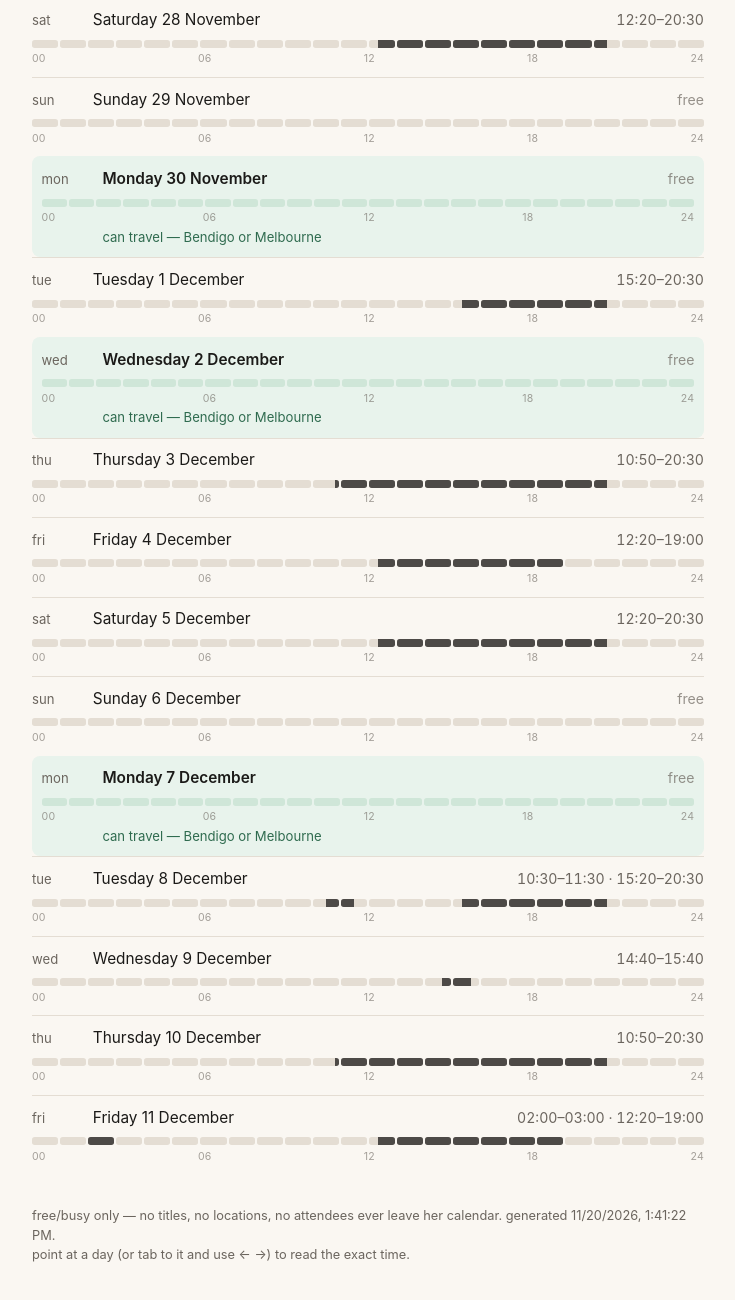
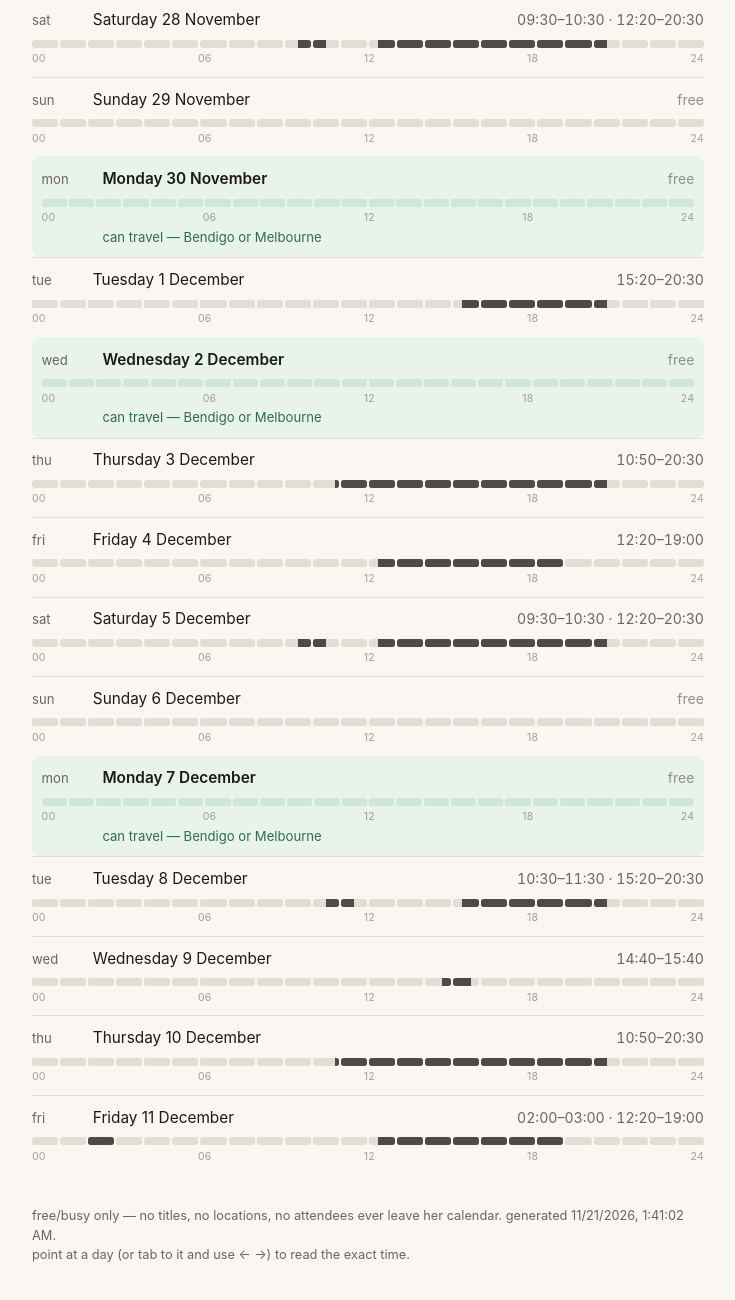
Before and after one commit to BuyMyMojo/aria-availabilities, a plain HTML site: page index.html in a window 1280 px wide. Shown: the part 676-1976 px from the top of the page, without its empty margins (272-1007 px from the left). Drawn offline with Linux system fonts and the light colour scheme.

Commit message:
availabilities: 2026-11-21T01:41Z

```diff
--- a/index.html
+++ b/index.html
@@ -117,9 +117,9 @@
       <li class="day">
         <span class="wd">Sat</span>
         <span class="date">Saturday 28 November</span>
-        <span class="slots">12:20–20:30</span>
+        <span class="slots">09:30–10:30 · 12:20–20:30</span>
         <div class="bar" role="slider" tabindex="0" data-i="7"
-             aria-label="read the time on Saturday 28 November — arrow keys move through the day"><span class="hbox"></span><span class="hbox"></span><span class="hbox"></span><span class="hbox"></span><span class="hbox"></span><span class="hbox"></span><span class="hbox"></span><span class="hbox"></span><span class="hbox"></span><span class="hbox"></span><span class="hbox"></span><span class="hbox"></span><span class="hbox"><i style="left:33.33%;width:66.67%"></i></span><span class="hbox"><i style="left:0.00%;width:100.00%"></i></span><span class="hbox"><i style="left:0.00%;width:100.00%"></i></span><span class="hbox"><i style="left:0.00%;width:100.00%"></i></span><span class="hbox"><i style="left:0.00%;width:100.00%"></i></span><span class="hbox"><i style="left:0.00%;width:100.00%"></i></span><span class="hbox"><i style="left:0.00%;width:100.00%"></i></span><span class="hbox"><i style="left:0.00%;width:100.00%"></i></span><span class="hbox"><i style="left:0.00%;width:50.00%"></i></span><span class="hbox"></span><span class="hbox"></span><span class="hbox"></span></div>
+             aria-label="read the time on Saturday 28 November — arrow keys move through the day"><span class="hbox"></span><span class="hbox"></span><span class="hbox"></span><span class="hbox"></span><span class="hbox"></span><span class="hbox"></span><span class="hbox"></span><span class="hbox"></span><span class="hbox"></span><span class="hbox"><i style="left:50.00%;width:50.00%"></i></span><span class="hbox"><i style="left:0.00%;width:50.00%"></i></span><span class="hbox"></span><span class="hbox"><i style="left:33.33%;width:66.67%"></i></span><span class="hbox"><i style="left:0.00%;width:100.00%"></i></span><span class="hbox"><i style="left:0.00%;width:100.00%"></i></span><span class="hbox"><i style="left:0.00%;width:100.00%"></i></span><span class="hbox"><i style="left:0.00%;width:100.00%"></i></span><span class="hbox"><i style="left:0.00%;width:100.00%"></i></span><span class="hbox"><i style="left:0.00%;width:100.00%"></i></span><span class="hbox"><i style="left:0.00%;width:100.00%"></i></span><span class="hbox"><i style="left:0.00%;width:50.00%"></i></span><span class="hbox"></span><span class="hbox"></span><span class="hbox"></span></div>
         <div class="ticks"><span>00</span><span>06</span><span>12</span><span>18</span><span>24</span></div>
 
       </li>
@@ -180,9 +180,9 @@
       <li class="day">
         <span class="wd">Sat</span>
         <span class="date">Saturday 5 December</span>
-        <span class="slots">12:20–20:30</span>
+        <span class="slots">09:30–10:30 · 12:20–20:30</span>
         <div class="bar" role="slider" tabindex="0" data-i="14"
-             aria-label="read the time on Saturday 5 December — arrow keys move through the day"><span class="hbox"></span><span class="hbox"></span><span class="hbox"></span><span class="hbox"></span><span class="hbox"></span><span class="hbox"></span><span class="hbox"></span><span class="hbox"></span><span class="hbox"></span><span class="hbox"></span><span class="hbox"></span><span class="hbox"></span><span class="hbox"><i style="left:33.33%;width:66.67%"></i></span><span class="hbox"><i style="left:0.00%;width:100.00%"></i></span><span class="hbox"><i style="left:0.00%;width:100.00%"></i></span><span class="hbox"><i style="left:0.00%;width:100.00%"></i></span><span class="hbox"><i style="left:0.00%;width:100.00%"></i></span><span class="hbox"><i style="left:0.00%;width:100.00%"></i></span><span class="hbox"><i style="left:0.00%;width:100.00%"></i></span><span class="hbox"><i style="left:0.00%;width:100.00%"></i></span><span class="hbox"><i style="left:0.00%;width:50.00%"></i></span><span class="hbox"></span><span class="hbox"></span><span class="hbox"></span></div>
+             aria-label="read the time on Saturday 5 December — arrow keys move through the day"><span class="hbox"></span><span class="hbox"></span><span class="hbox"></span><span class="hbox"></span><span class="hbox"></span><span class="hbox"></span><span class="hbox"></span><span class="hbox"></span><span class="hbox"></span><span class="hbox"><i style="left:50.00%;width:50.00%"></i></span><span class="hbox"><i style="left:0.00%;width:50.00%"></i></span><span class="hbox"></span><span class="hbox"><i style="left:33.33%;width:66.67%"></i></span><span class="hbox"><i style="left:0.00%;width:100.00%"></i></span><span class="hbox"><i style="left:0.00%;width:100.00%"></i></span><span class="hbox"><i style="left:0.00%;width:100.00%"></i></span><span class="hbox"><i style="left:0.00%;width:100.00%"></i></span><span class="hbox"><i style="left:0.00%;width:100.00%"></i></span><span class="hbox"><i style="left:0.00%;width:100.00%"></i></span><span class="hbox"><i style="left:0.00%;width:100.00%"></i></span><span class="hbox"><i style="left:0.00%;width:50.00%"></i></span><span class="hbox"></span><span class="hbox"></span><span class="hbox"></span></div>
         <div class="ticks"><span>00</span><span>06</span><span>12</span><span>18</span><span>24</span></div>
 
       </li>
@@ -248,10 +248,10 @@
   </footer>
 </main>
 <script>
-  const generated = "2026-11-20T13:41:22.215Z";
+  const generated = "2026-11-21T01:41:02.903Z";
   // Labels read off the SAME spans the boxes were filled from, so a tooltip can never contradict the colour
   // under the pointer.
-  const DAYS = [{"label":"Saturday 21 November","allDay":false,"spans":[[570,630],[740,1230]]},{"label":"Sunday 22 November","allDay":false,"spans":[]},{"label":"Monday 23 November","allDay":false,"spans":[[660,690]]},{"label":"Tuesday 24 November","allDay":false,"spans":[[570,630],[920,1230]]},{"label":"Wednesday 25 November","allDay":true,"spans":[]},{"label":"Thursday 26 November","allDay":true,"spans":[[650,1230]]},{"label":"Friday 27 November","allDay":false,"spans":[[740,1140]]},{"label":"Saturday 28 November","allDay":false,"spans":[[740,1230]]},{"label":"Sunday 29 November","allDay":false,"spans":[]},{"label":"Monday 30 November","allDay":false,"spans":[]},{"label":"Tuesday 1 December","allDay":false,"spans":[[920,1230]]},{"label":"Wednesday 2 December","allDay":false,"spans":[]},{"label":"Thursday 3 December","allDay":false,"spans":[[650,1230]]},{"label":"Friday 4 December","allDay":false,"spans":[[740,1140]]},{"label":"Saturday 5 December","allDay":false,"spans":[[740,1230]]},{"label":"Sunday 6 December","allDay":false,"spans":[]},{"label":"Monday 7 December","allDay":false,"spans":[]},{"label":"Tuesday 8 December","allDay":false,"spans":[[630,690],[920,1230]]},{"label":"Wednesday 9 December","allDay":false,"spans":[[880,940]]},{"label":"Thursday 10 December","allDay":false,"spans":[[650,1230]]},{"label":"Friday 11 December","allDay":false,"spans":[[120,180],[740,1140]]}];
+  const DAYS = [{"label":"Saturday 21 November","allDay":false,"spans":[[570,630],[740,1230]]},{"label":"Sunday 22 November","allDay":false,"spans":[]},{"label":"Monday 23 November","allDay":false,"spans":[[660,690]]},{"label":"Tuesday 24 November","allDay":false,"spans":[[570,630],[920,1230]]},{"label":"Wednesday 25 November","allDay":true,"spans":[]},{"label":"Thursday 26 November","allDay":true,"spans":[[650,1230]]},{"label":"Friday 27 November","allDay":false,"spans":[[740,1140]]},{"label":"Saturday 28 November","allDay":false,"spans":[[570,630],[740,1230]]},{"label":"Sunday 29 November","allDay":false,"spans":[]},{"label":"Monday 30 November","allDay":false,"spans":[]},{"label":"Tuesday 1 December","allDay":false,"spans":[[920,1230]]},{"label":"Wednesday 2 December","allDay":false,"spans":[]},{"label":"Thursday 3 December","allDay":false,"spans":[[650,1230]]},{"label":"Friday 4 December","allDay":false,"spans":[[740,1140]]},{"label":"Saturday 5 December","allDay":false,"spans":[[570,630],[740,1230]]},{"label":"Sunday 6 December","allDay":false,"spans":[]},{"label":"Monday 7 December","allDay":false,"spans":[]},{"label":"Tuesday 8 December","allDay":false,"spans":[[630,690],[920,1230]]},{"label":"Wednesday 9 December","allDay":false,"spans":[[880,940]]},{"label":"Thursday 10 December","allDay":false,"spans":[[650,1230]]},{"label":"Friday 11 December","allDay":false,"spans":[[120,180],[740,1140]]}];
   const hm = (m) => String(Math.floor(m / 60)).padStart(2, "0") + ":" + String(m % 60).padStart(2, "0");
   document.getElementById("gen").textContent = "generated " + new Date(generated).toLocaleString() + ".";
 
```
